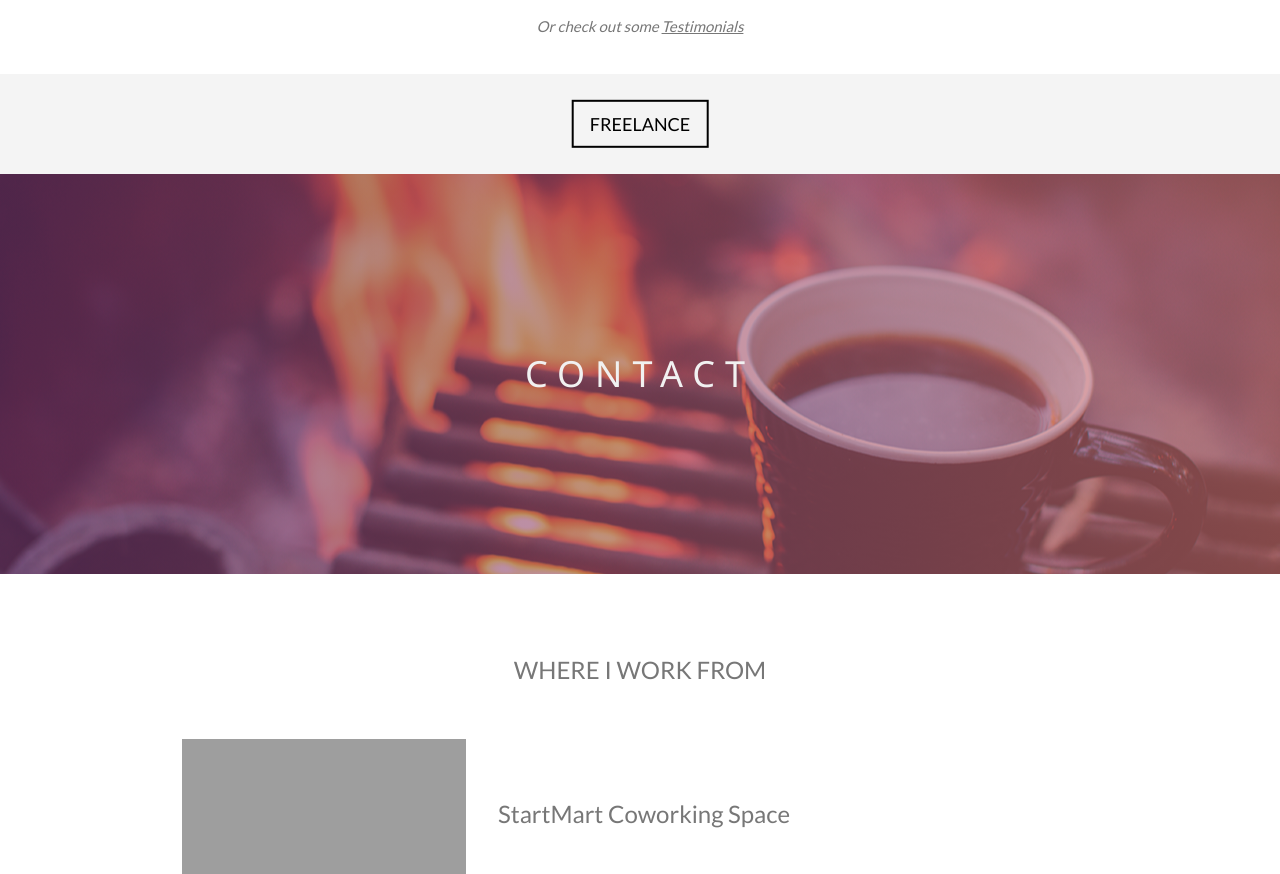
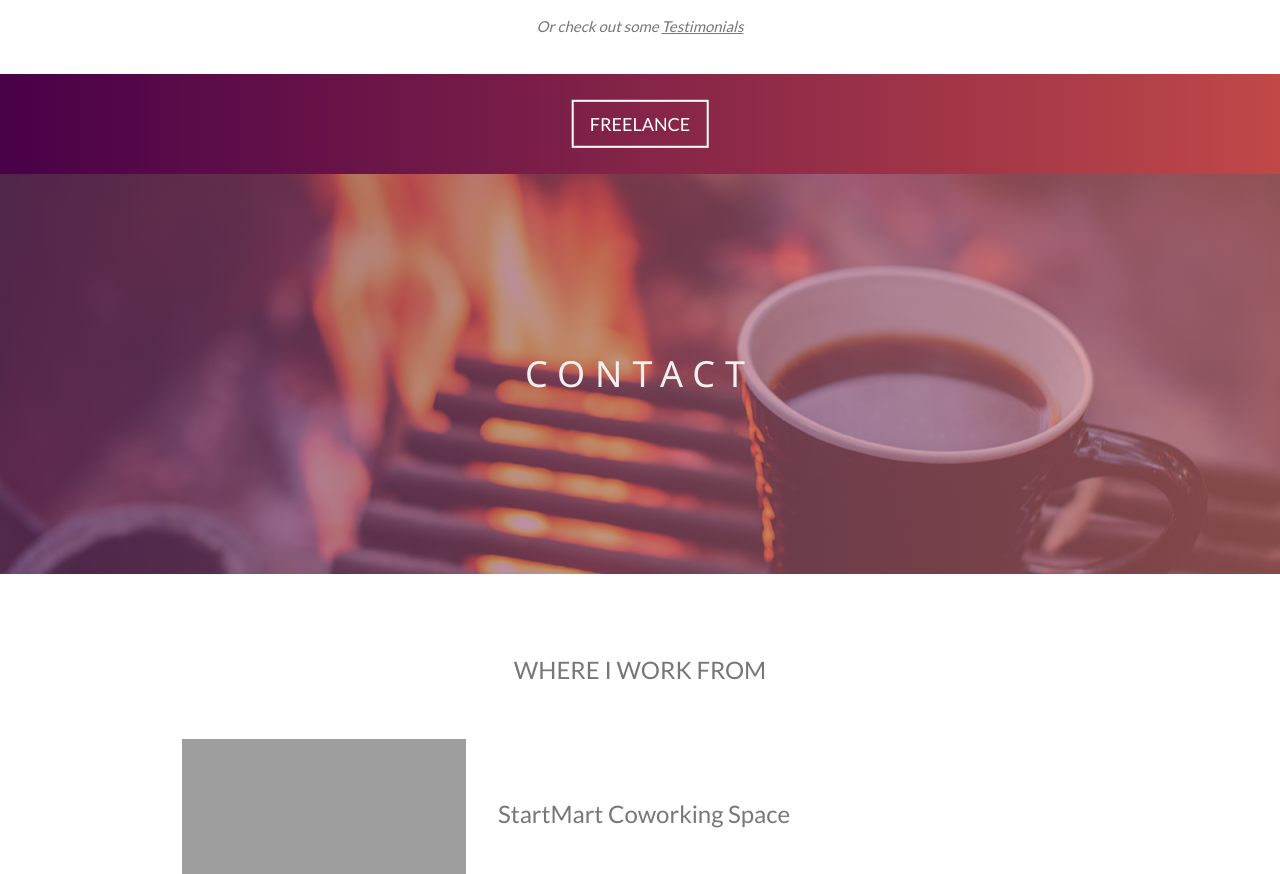
Before and after one commit to zormstorm/zormstorm.github.io, a plain HTML site: page index.html in a window 1280 px wide. Shown: the part 2499-3373 px from the top of the page. Drawn offline with Linux system fonts and the light colour scheme; some packages are replaced by stand-ins of ours; grey boxes are pictures that could not be loaded.

Commit message:
Freelance Button change

```diff
--- a/index.html
+++ b/index.html
@@ -66,7 +66,9 @@ body, html {
 /* Final CTA */
 .bgimg-14 {
     min-height: 100px;
-    background: #f4f4f4;
+    background: #C04848; /* fallback for old browsers */
+    background: -webkit-linear-gradient(to left, #C04848 , #480048); /* Chrome 10-25, Safari 5.1-6 */
+    background: linear-gradient(to left, #C04848 , #480048); /* W3C, IE 10+/ Edge, Firefox 16+, Chrome 26+, Opera 12+, Safari 7+ */
 }
 
 .w3-wide {letter-spacing: 10px;}
@@ -206,7 +208,7 @@ body, html {
 <!-- Second Parallax Image with Portfolio Text -->
 <div class="bgimg-14 w3-display-container" style="margin-top: -3em;">
   <div class="w3-display-middle">
-    <center><a href="/freelance"><button class="w3-btn  w3-large" style="border-color: #000; color: #000;">FREELANCE</button></a></center>
+    <center><a href="/freelance"><button class="w3-btn tzbtn w3-large" style="border-color: #FFF; color: #FFF;">FREELANCE</button></a></center>
   </div>
 </div>
 
```
